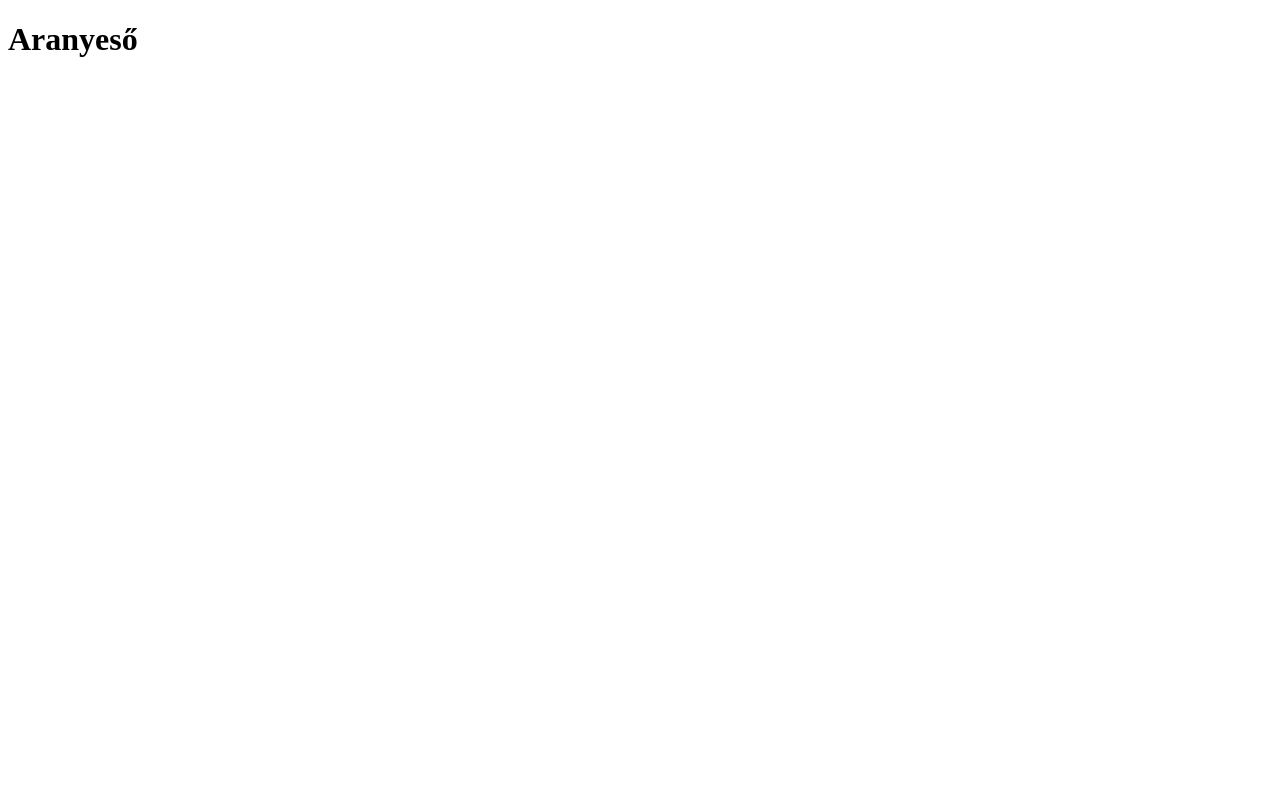
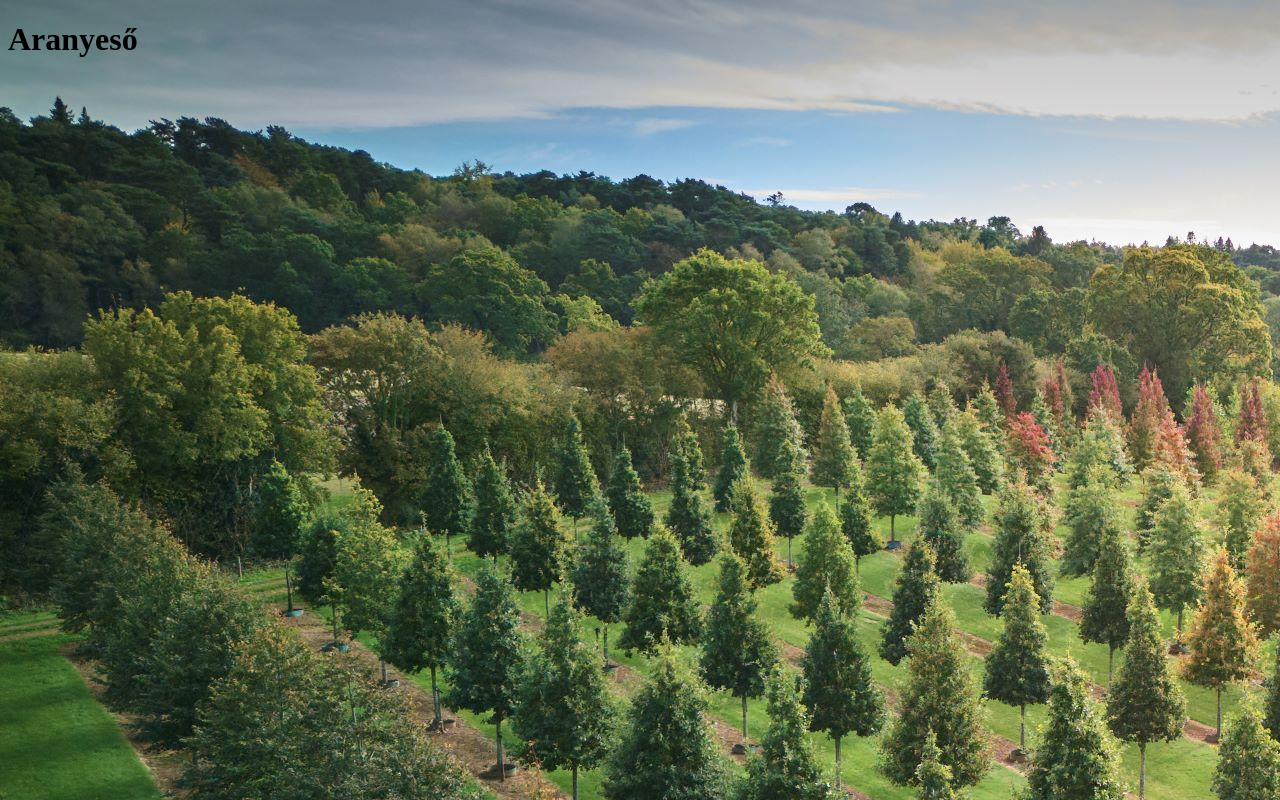
Before and after one commit to ald009/aranyeso-faiskola, a plain HTML site: page index.html in a window 1280 px wide. Drawn offline with Linux system fonts and the light colour scheme; files whose address does not match are found by name.

Commit message:
Update index.html

```diff
--- a/index.html
+++ b/index.html
@@ -5,6 +5,7 @@
     <meta name="viewport" content="width=device-width, initial-scale=1.0">
     <title>Aranyeső Faiskola</title>
     <link rel="icon" type="image/x-icon" href="/img/colors.png">
+    <link rel="stylesheet" href="faiskola.css">
 </head>
 <body>
     <h1>Aranyeső</h1>
```
